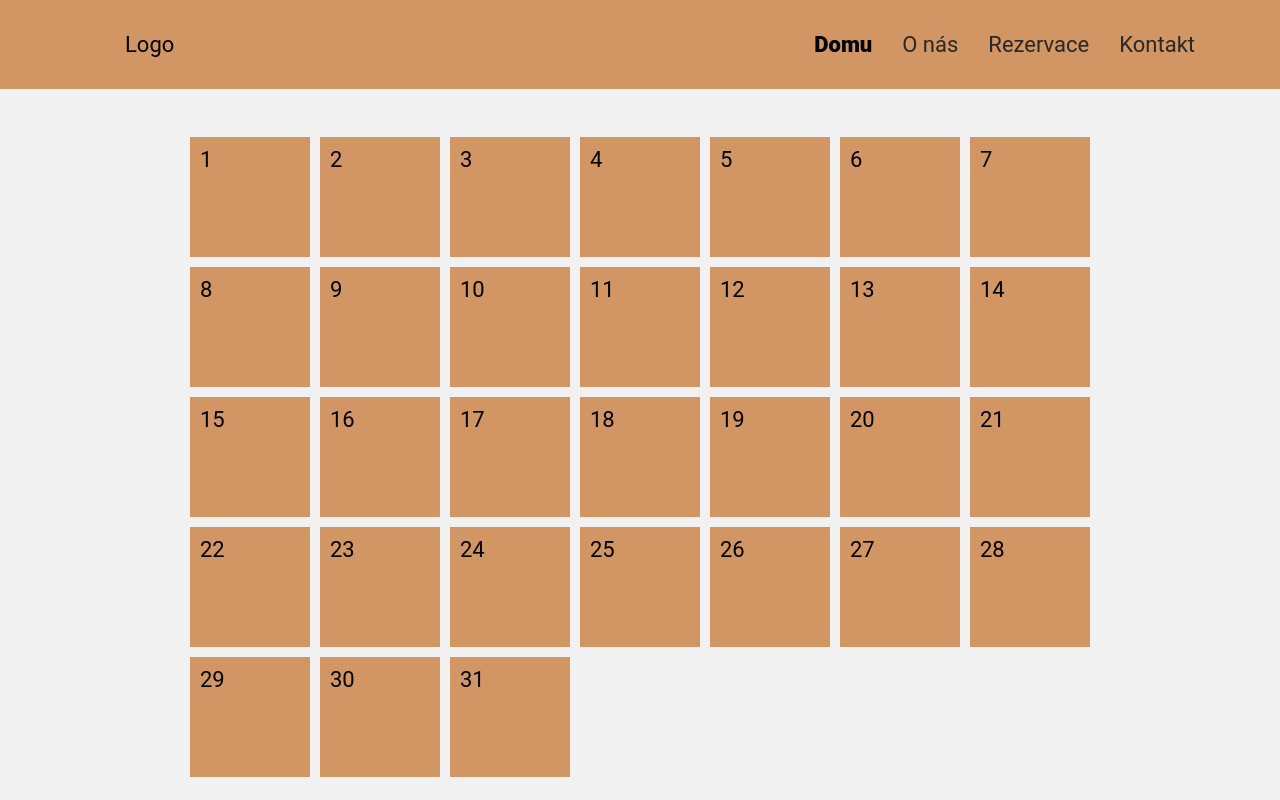
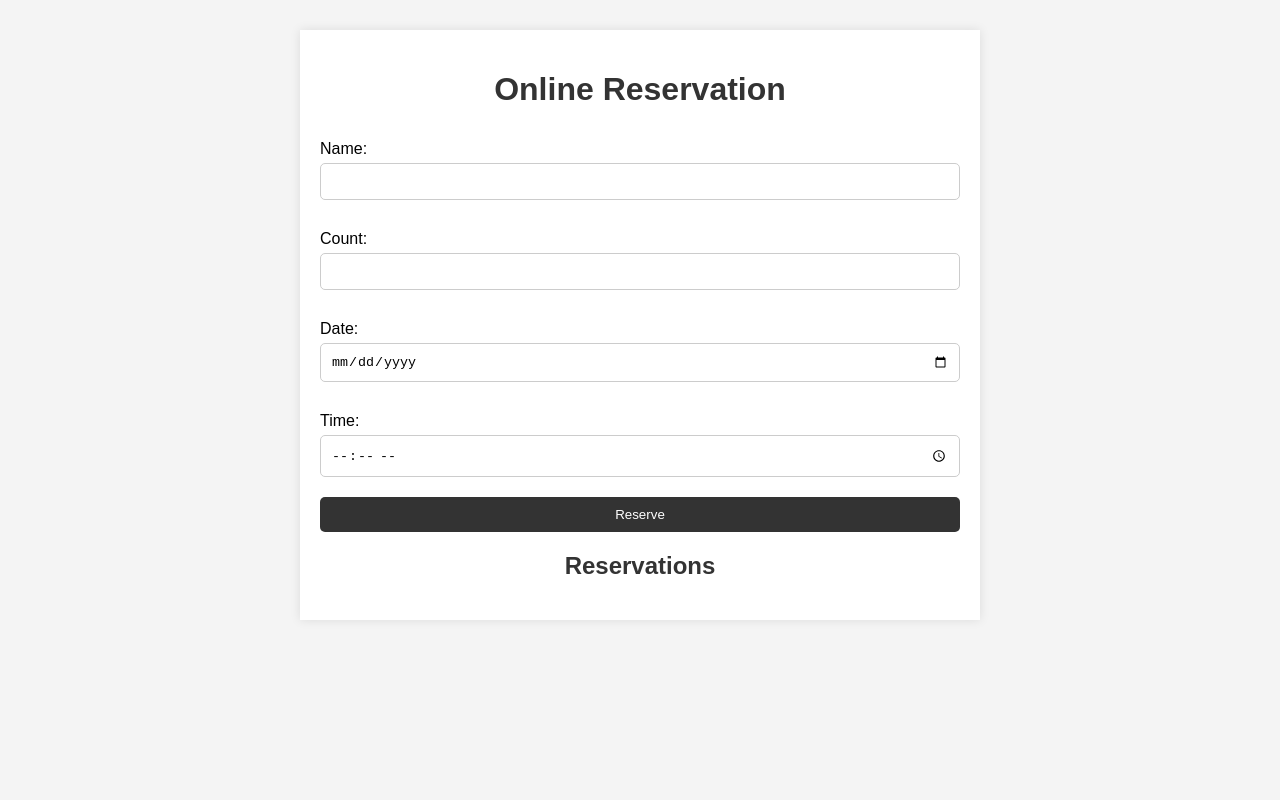
Before and after one commit to DominikRousa/objednavaci-formular, a plain HTML site: page index.html in a window 1280 px wide. Drawn offline with Linux system fonts and the light colour scheme; a web font is replaced by a local one.

Commit message:
Add files via upload

```diff
--- a/index.html
+++ b/index.html
@@ -3,58 +3,30 @@
 <head>
     <meta charset="UTF-8">
     <meta name="viewport" content="width=device-width, initial-scale=1.0">
+    <title>Online Reservation</title>
     <link rel="stylesheet" href="ui.css">
-    <title>Restaurace</title>
 </head>
 <body>
-    <div class="mainPage">
-        <div class="navbar">
-            <ul><li><a href=""><img src="" alt="" height="26px">Logo</a></li></ul>
-            <ul>
-                <li><a href="" class="nav-selected">Domu</a></li>
-                <li><a href="#about" class="nav-light">O nás</a></li>
-                <li><a href="#projects" class="nav-light">Rezervace</a></li>
-                <li><a href="" class="nav-light">Kontakt</a></li>
-            </ul>
+    <div class="container">
+        <h1>Online Reservation</h1>
+        <div class="form" id="reservationForm">
+            <label for="name">Name:</label>
+            <input type="text" id="name" name="name" required>
+
+            <label for="count">Count:</label>
+            <input type="number" id="count" name="count" required>
+
+            <label for="date">Date:</label>
+            <input type="date" id="date" name="date" required>
+
+            <label for="time">Time:</label>
+            <input type="time" id="time" name="time" required>
+
+            <button type="submit">Reserve</button>
         </div>
-        <div class="mainContainer">
-
-            <div class="days">
-                <div class="day" onclick="addToDay(1)">1</div>
-                <div class="day" onclick="addToDay(2)">2</div>
-                <div class="day" onclick="addToDay(3)">3</div>
-                <div class="day" onclick="addToDay(4)">4</div>
-                <div class="day" onclick="addToDay(5)">5</div>
-                <div class="day" onclick="addToDay(6)">6</div>
-                <div class="day" onclick="addToDay(7)">7</div>
-                <div class="day" onclick="addToDay(8)">8</div>
-                <div class="day" onclick="addToDay(9)">9</div>
-                <div class="day" onclick="addToDay(10)">10</div>
-                <div class="day" onclick="addToDay(11)">11</div>
-                <div class="day" onclick="addToDay(12)">12</div>
-                <div class="day" onclick="addToDay(13)">13</div>
-                <div class="day" onclick="addToDay(14)">14</div>
-                <div class="day" onclick="addToDay(15)">15</div>
-                <div class="day" onclick="addToDay(16)">16</div>
-                <div class="day" onclick="addToDay(17)">17</div>
-                <div class="day" onclick="addToDay(18)">18</div>
-                <div class="day" onclick="addToDay(19)">19</div>
-                <div class="day" onclick="addToDay(20)">20</div>
-                <div class="day" onclick="addToDay(21)">21</div>
-                <div class="day" onclick="addToDay(22)">22</div>
-                <div class="day" onclick="addToDay(23)">23</div>
-                <div class="day" onclick="addToDay(24)">24</div>
-                <div class="day" onclick="addToDay(25)">25</div>
-                <div class="day" onclick="addToDay(26)">26</div>
-                <div class="day" onclick="addToDay(27)">27</div>
-                <div class="day" onclick="addToDay(28)">28</div>
-                <div class="day" onclick="addToDay(29)">29</div>
-                <div class="day" onclick="addToDay(30)">30</div>
-                <div class="day" onclick="addToDay(31)">31</div>
-            </div>
-        </div>
+        <h2>Reservations</h2>
+        <ul id="reservationsList"></ul>
     </div>
-
     <script src="script.js"></script>
 </body>
 </html>
--- a/script.js
+++ b/script.js
@@ -1,13 +1,47 @@
-const ordered = []
+document.addEventListener('DOMContentLoaded', () => {
+    const form = document.getElementById('reservationForm');
+    const reservationsList = document.getElementById('reservationsList');
 
-function addToDay(date){
-    let name = prompt('Zadejte jméno');
-    let time = prompt('Zadejte čas');
-    let count = parseInt(prompt('Zadejte počet osob'));
-    let bar = confirm('Potrvzujete rezervaci');
-    let den = "day" + date
-    console.log(date, name, time, count, bar, den);
+    form.addEventListener('submit', (e) => {
+        e.preventDefault();
 
-    ordered.push({ jmeno: name, den: date, cas: time });
-    console.log(ordered);
-}
+        const name = document.getElementById('name').value;
+        const count = document.getElementById('count').value;
+        const date = document.getElementById('date').value;
+        const time = document.getElementById('time').value;
+
+        const reservation = { name, count, date, time };
+
+        let reservations = JSON.parse(localStorage.getItem('reservations')) || [];
+        reservations.push(reservation);
+        localStorage.setItem('reservations', JSON.stringify(reservations));
+
+        displayReservations();
+        form.reset();
+    });
+
+    function displayReservations() {
+        reservationsList.innerHTML = '';
+        let reservations = JSON.parse(localStorage.getItem('reservations')) || [];
+        reservations.forEach((reservation, index) => {
+            const li = document.createElement('li');
+            li.textContent = `Name: ${reservation.name}, Count: ${reservation.count}, Date: ${reservation.date}, Time: ${reservation.time}`;
+            const deleteButton = document.createElement('button');
+            deleteButton.textContent = 'Delete';
+            deleteButton.addEventListener('click', () => {
+                deleteReservation(index);
+            });
+            li.appendChild(deleteButton);
+            reservationsList.appendChild(li);
+        });
+    }
+
+    function deleteReservation(index) {
+        let reservations = JSON.parse(localStorage.getItem('reservations')) || [];
+        reservations.splice(index, 1);
+        localStorage.setItem('reservations', JSON.stringify(reservations));
+        displayReservations();
+    }
+
+    displayReservations();
+});
--- a/ui.css
+++ b/ui.css
@@ -1,64 +1,62 @@
-@import url('https://fonts.cdnfonts.com/css/konkhmer-sleokchher');
-
-html {
-    scroll-behavior: smooth;
+body {
+    font-family: Arial, sans-serif;
+    background-color: #f4f4f4;
+    margin: 0;
+    padding: 0;
 }
 
-body {
-    padding: 0;
-    margin: 0;
-    font-family: "Roboto";
-    font-weight: 400;
-    background-color: #f1f1f1;
-    color: #000000;
+.container {
+    width: 50%;
+    margin: auto;
+    overflow: hidden;
+    padding: 20px;
+    background: #fff;
+    margin-top: 30px;
+    box-shadow: 0 0 10px rgba(0, 0, 0, 0.1);
 }
 
-ul, li, a{
-    color: #000000;
-    text-decoration: none;
-    list-style: none;
+h1, h2 {
+    text-align: center;
+    color: #333;
 }
 
-h1, h2, h3 {
-    font-family: 'Konkhmer Sleokchher', sans-serif;
+.form {
+    display: flex;
+    flex-direction: column;
 }
 
-.navbar {
-    font-size: 22px;
-    background-color: #d29564;
-    display: flex;
-    justify-content: space-between;
-    align-items: center;
-    padding: 10px 85px;
+label {
+    margin: 10px 0 5px;
 }
 
-.navbar > ul {
-    display: flex;
-    gap: 30px;
+input {
+    padding: 10px;
+    margin-bottom: 20px;
+    border: 1px solid #ccc;
+    border-radius: 5px;
 }
 
-.nav-selected{
-    font-weight: 900;
+button {
+    padding: 10px;
+    background: #333;
+    color: #fff;
+    border: none;
+    border-radius: 5px;
+    cursor: pointer;
 }
 
-.nav-light{
-    color: rgb(40, 40, 40);
+button:hover {
+    background: #555;
 }
 
-.days{
-    margin-top: 6vh;
-    display: grid;
-    justify-content: center;
-    gap: 10px;
-    grid-template-columns: auto auto auto auto auto auto auto;
-    flex-wrap: wrap;
+ul {
+    list-style-type: none;
+    padding: 0;
 }
 
-.day {
-    width: 100px;
-    height: 100px;
-    background-color: #d29564;
+li {
+    background: #e4e4e4;
+    margin: 10px 0;
     padding: 10px;
-    font-size: 22px;
-    cursor: pointer;
+    border-radius: 5px;
 }
```
